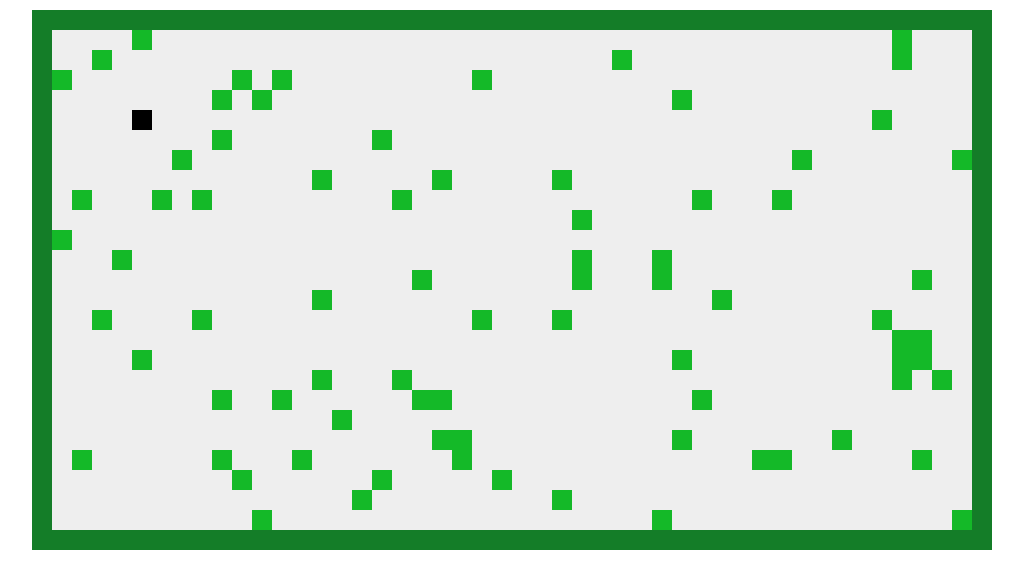
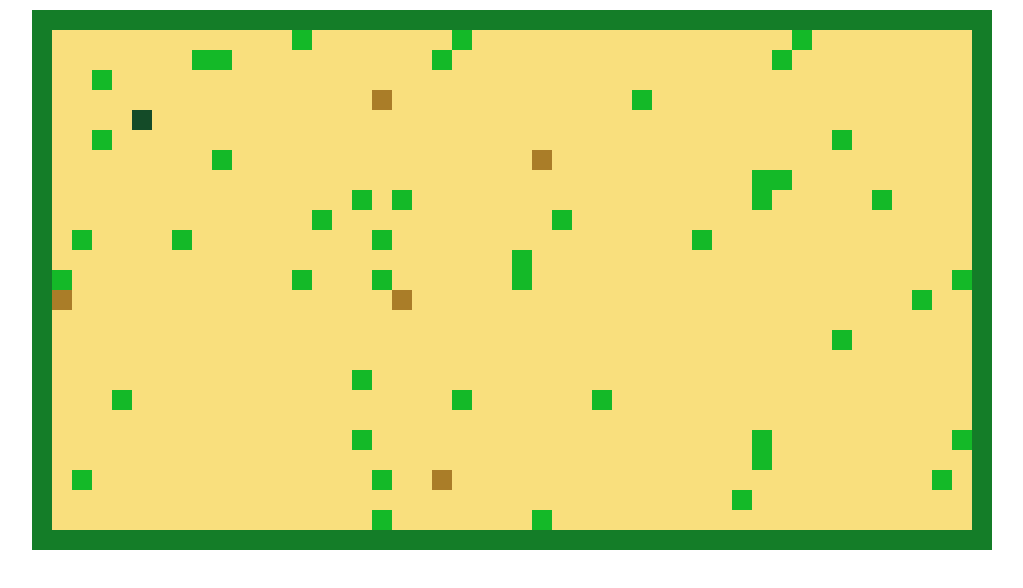
Before and after one commit to TheThumbsupguy/game-prototypes, a plain HTML site: page 2_Map/index.html in a window 1280 px wide. Shown: the whole page, without its empty margins (128-1151 px from the left). Drawn offline with Linux system fonts and the light colour scheme; files whose address does not match are found by name.

Commit message:
added items to collect, added victory screen

```diff
--- a/2_Map/index.html
+++ b/2_Map/index.html
@@ -21,6 +21,7 @@
 		<script src="lib/crafty.js"></script>
 		<script src="src/game.js"></script>
 		<script src="src/components.js"></script>
+		<script src="src/scenes.js"></script>
 		<script>
 			window.addEventListener('load', Game.start);
 		</script>
--- a/2_Map/src/components.js
+++ b/2_Map/src/components.js
@@ -1,5 +1,6 @@
-// The Grid component allows an element to be located
-//  on a grid of tiles
+///////////////////////////////////////////////
+//                   Grid                    //
+///////////////////////////////////////////////
 Crafty.c('Grid',
 {
     init: function()
@@ -35,6 +36,9 @@ Crafty.c('Grid',
     }*/
 });
 
+///////////////////////////////////////////////
+//                  Actors                   //
+///////////////////////////////////////////////
 Crafty.c('Actor',
 {
     init: function()
@@ -61,26 +65,31 @@ Crafty.c('Block',
     },
 });
 
+Crafty.c('Item',
+{
+    init: function()
+    {
+        this.requires('Actor, Color')
+            .color('rgb(170, 125, 40)');
+    },
+
+    collect: function()
+    {
+        this.destroy();
+        Crafty.trigger('ItemCollected', this);
+    }
+});
+
 Crafty.c('Player',
 {
     init: function()
     {
         this.requires('Actor, Fourway, Color, Collision, Gravity')
             .fourway(4)
-            .color('black')
-            .stopOn('Solid');
+            .color('rgb(20, 75, 40)')
+            .onHit('Solid', this.stopMovement)
+            .onHit('Item', this.collectItem);
             //.gravity('Solid');
-    },
-
-    // Registers a stop-movement function to be called when
-    // this entity hits an entity with the "Solid" component
-    stopOn: function(component)
-    {
-        if ( ! component) return;
-
-        this.onHit(component, this.stopMovement);
-
-        return this;
     },
 
     // Stop Movement
@@ -125,5 +134,12 @@ Crafty.c('Player',
                 this.x -= this._movement.x;
                 this.y -= this._movement.y;
         }
+    },
+
+    // Item handler
+    collectItem: function(hitData)
+    {
+        var item = hitData[0].obj;
+        item.collect();
     }
 });
--- a/2_Map/src/game.js
+++ b/2_Map/src/game.js
@@ -2,8 +2,8 @@ Game = {
 
 	map_grid:
 	{
-		width: 48, // 960px
-		height: 27, // 540px
+		width: 48,
+		height: 27,
 		tile:
 		{
 			width: 20,
@@ -23,27 +23,8 @@ Game = {
 	{
 		// Start
 		Crafty.init(Game.width(), Game.height(), document.getElementById('game'));
-		Crafty.background('#eee');
+		Crafty.background('rgb(249, 223, 125)');
 
-		// Player
-		Crafty.e('Player').at(5, 5);
-
-		// Color in the grid
-		for (var x = 0; x < Game.map_grid.width; x++)
-		{
-		    for (var y = 0; y < Game.map_grid.height; y++)
-		    {
-		        var at_edge = x == 0 || x == Game.map_grid.width - 1 || y == 0 || y == Game.map_grid.height - 1;
-
-		        if (at_edge)
-		        {
-					Crafty.e('Edge').at(x, y);
-		        }
-		        else if (Math.random() < 0.06)
-		        {
-					Crafty.e('Block').at(x, y);
-		        }
-		    }
-		}
+		Crafty.scene('Game');
 	}
 }
--- /dev/null
+++ b/2_Map/src/scenes.js
@@ -0,0 +1,90 @@
+///////////////////////////////////////////////
+//                   Game                    //
+///////////////////////////////////////////////
+Crafty.scene('Game', function()
+{
+	// Occupied tiles
+	this.occupied = new Array(Game.map_grid.width);
+
+	for (var i = 0; i < Game.map_grid.width; i++)
+	{
+		this.occupied[i] = new Array(Game.map_grid.height);
+
+		for (var y = 0; y < Game.map_grid.height; y++)
+		{
+			this.occupied[i][y] = false;
+		}
+	}
+
+	// Player
+	this.player = Crafty.e('Player').at(5, 5);
+	this.occupied[this.player.at().x][this.player.at().y] = true;
+
+	// Edges and blocks
+	for (var x = 0; x < Game.map_grid.width; x++)
+	{
+	    for (var y = 0; y < Game.map_grid.height; y++)
+	    {
+	        var at_edge = x == 0 || x == Game.map_grid.width - 1 || y == 0 || y == Game.map_grid.height - 1;
+
+	        if (at_edge)
+	        {
+				Crafty.e('Edge').at(x, y);
+				this.occupied[x][y] = true;
+	        }
+	        else if (Math.random() < 0.06 && !this.occupied[x][y])
+	        {
+				Crafty.e('Block').at(x, y);
+				this.occupied[x][y] = true;
+	        }
+	    }
+	}
+
+	// Generate items
+	var max_items = 5;
+	for (var x = 0; x < Game.map_grid.width; x++)
+	{
+		for (var y = 0; y < Game.map_grid.height; y++)
+		{
+			if (Math.random() < 0.01)
+			{
+				if (Crafty('Item').length < max_items && !this.occupied[x][y])
+				{
+					Crafty.e('Item').at(x, y);
+					this.occupied[x][y] = true;
+				}
+			}
+		}
+	}
+
+	// Show victory
+	this.show_victory = this.bind('ItemCollected', function()
+	{
+		if ( ! Crafty('Item').length)
+		{
+			Crafty.scene('Victory');
+		}
+	});
+
+}, function()
+{
+	this.unbind('ItemCollected', this.show_victory)
+});
+
+///////////////////////////////////////////////
+//                  Victory                  //
+///////////////////////////////////////////////
+Crafty.scene('Victory', function()
+{
+	Crafty.e('2D, DOM, Text')
+		.attr({ x: 0, y: 0 })
+		.text('Victory!');
+
+	this.restart_game = this.bind('KeyDown', function()
+	{
+		Crafty.scene('Game');
+	});
+}, function()
+{
+	this.unbind('KeyDown', this.restart_game);
+});
```
Also changed, not shown: README.md.
